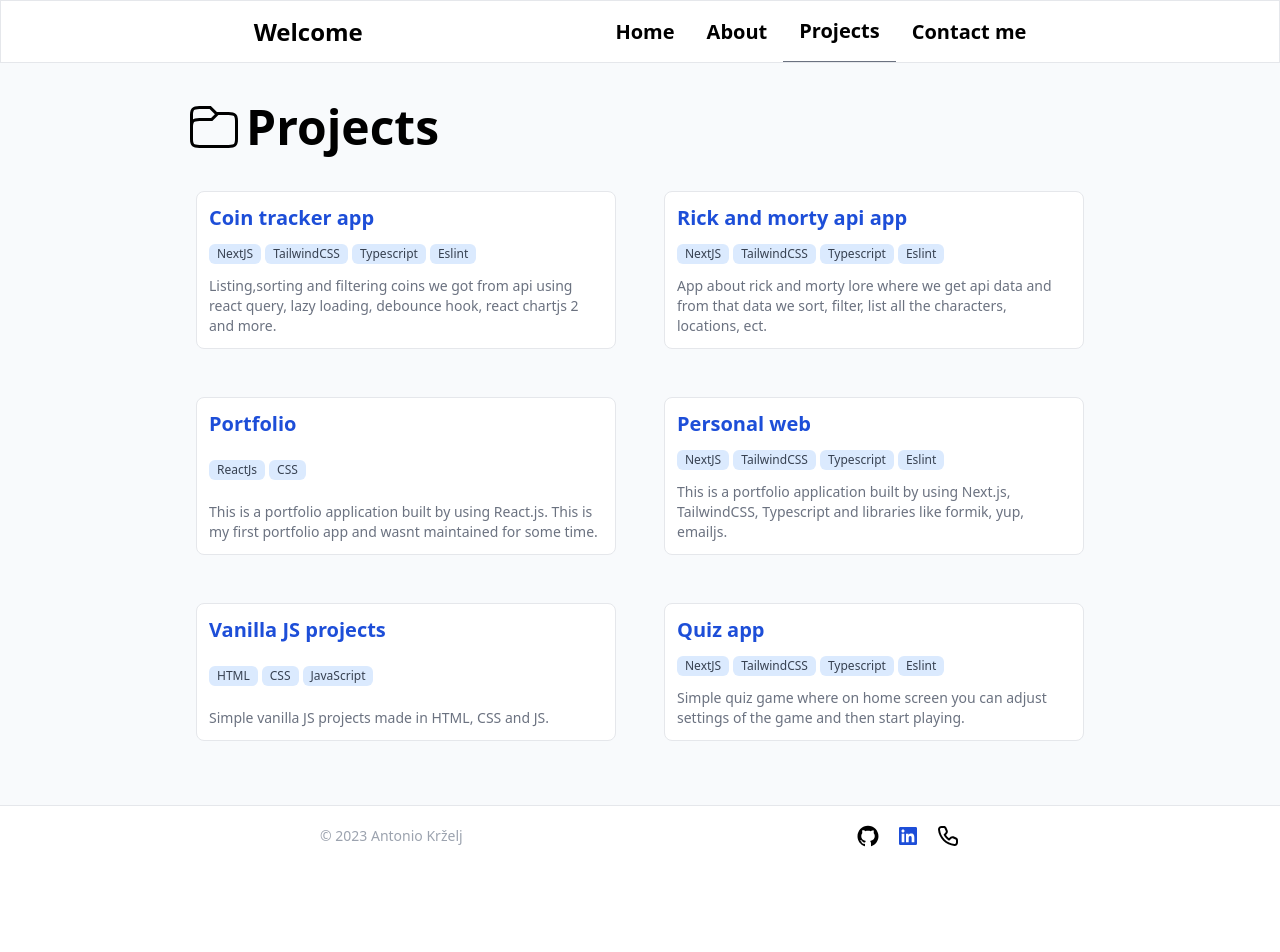
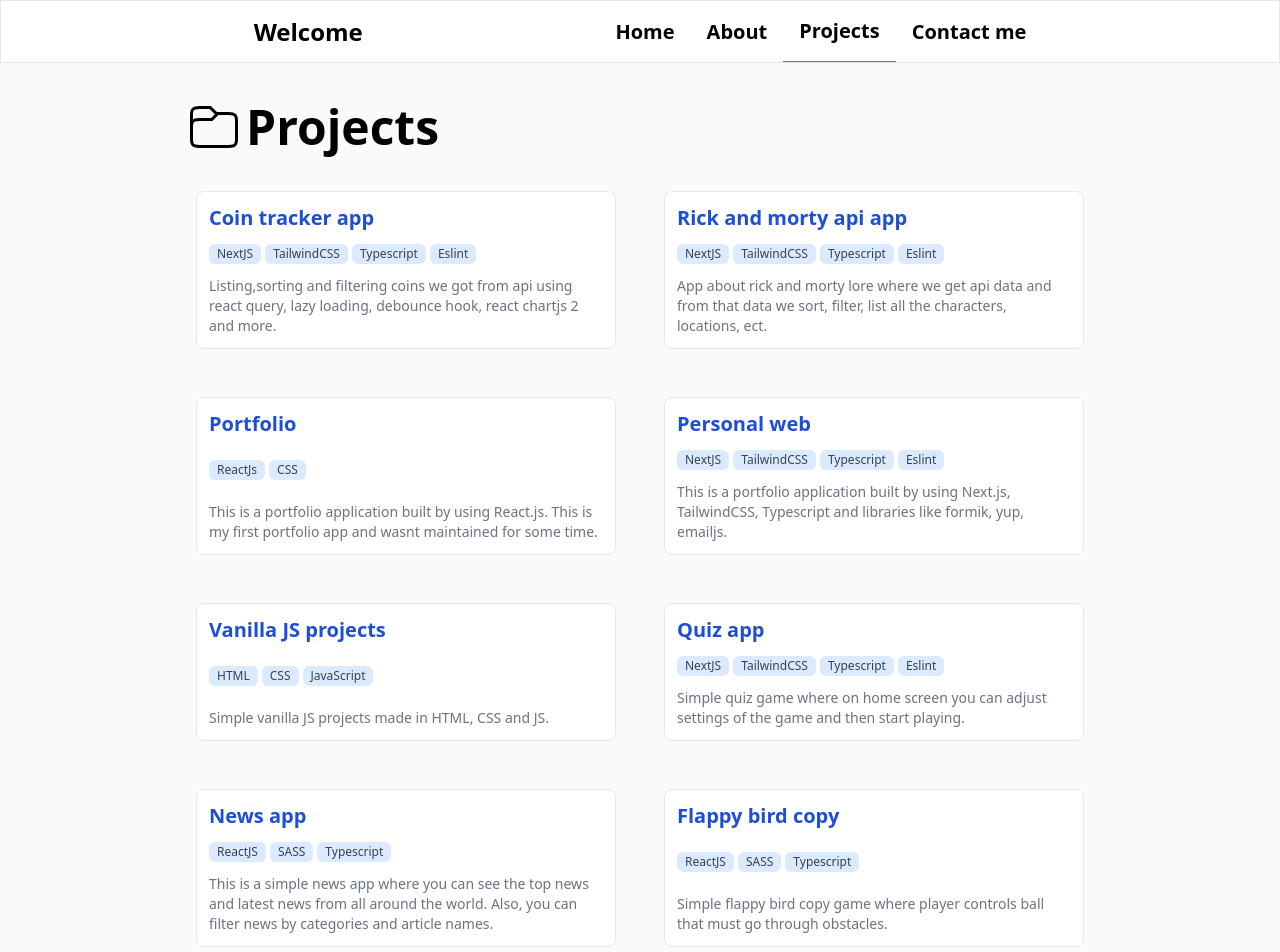
Before and after one commit to akrzelj-ossunist/Personal-web, a Next.js app: page /projects in a window 1280 px wide. Shown: the top 952 px of the page. Before the commit the page ends 866 px from the top, so only its background shows below. Built offline with nearby package versions, Linux system fonts and the light colour scheme.

Commit message:
page info update

```diff
--- a/components/Skills.tsx
+++ b/components/Skills.tsx
@@ -10,6 +10,7 @@ const Skills: React.FC = () => {
       "HTML/CSS",
       "ReactJS",
       "NextJS",
+      "SASS",
       "Tailwind-CSS",
       "Typescript",
       "Databases",
--- a/components/TechStack.tsx
+++ b/components/TechStack.tsx
@@ -10,6 +10,7 @@ import JSImg from "@/public/javascript-icon.svg";
 import ReactImg from "@/public/react-icon.svg";
 import NextJsImg from "@/public/next-js-icon.svg";
 import TailwindImg from "@/public/tailwind-css.svg";
+import SASS from "@/public/sass.svg";
 import { useState } from "react";
 
 const TechStack: React.FC = () => {
@@ -87,6 +88,12 @@ const TechStack: React.FC = () => {
       name: "React Query",
       type: "Library",
     },
+    {
+      key: 13,
+      image: <SASS className="w-[42px] h-[42px]" />,
+      name: "SASS",
+      type: "Web design",
+    },
   ];
   const filters = [
     { key: 1, label: "All" },
--- a/pages/projects.tsx
+++ b/pages/projects.tsx
@@ -50,6 +50,22 @@ const Projects: React.FC = () => {
       description:
         "Simple quiz game where on home screen you can adjust settings of the game and then start playing.",
     },
+    {
+      key: 6,
+      name: "News app",
+      href: "https://github.com/akrzelj-ossunist/news-app",
+      madeIn: ["ReactJS", "SASS", "Typescript"],
+      description:
+        "This is a simple news app where you can see the top news and latest news from all around the world. Also, you can filter news by categories and article names.",
+    },
+    {
+      key: 6,
+      name: "Flappy bird copy",
+      href: "https://github.com/akrzelj-ossunist/flappy-bird",
+      madeIn: ["ReactJS", "SASS", "Typescript"],
+      description:
+        "Simple flappy bird copy game where player controls ball that must go through obstacles.",
+    },
   ];
   return (
     <div className="bg-slate-50">
```
Also changed, not shown: public/sass.svg (added).
